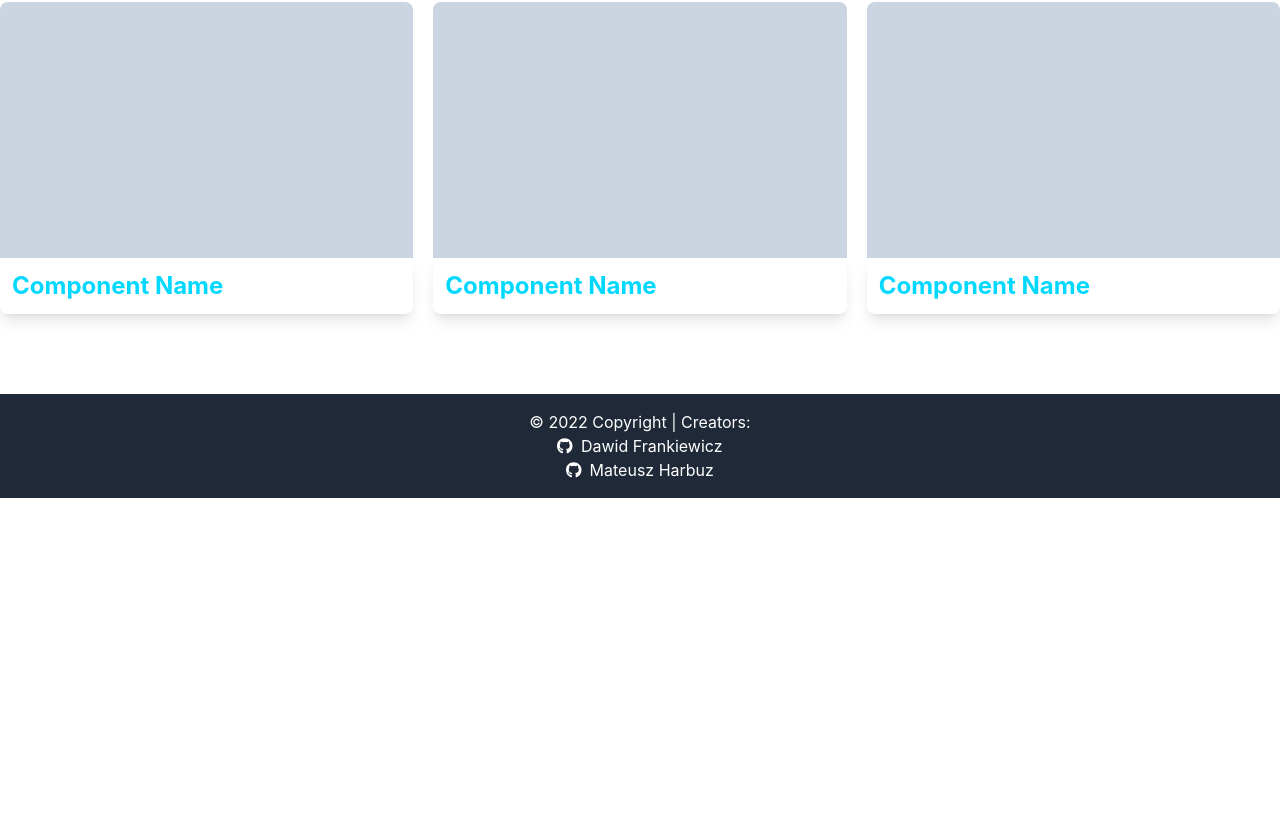
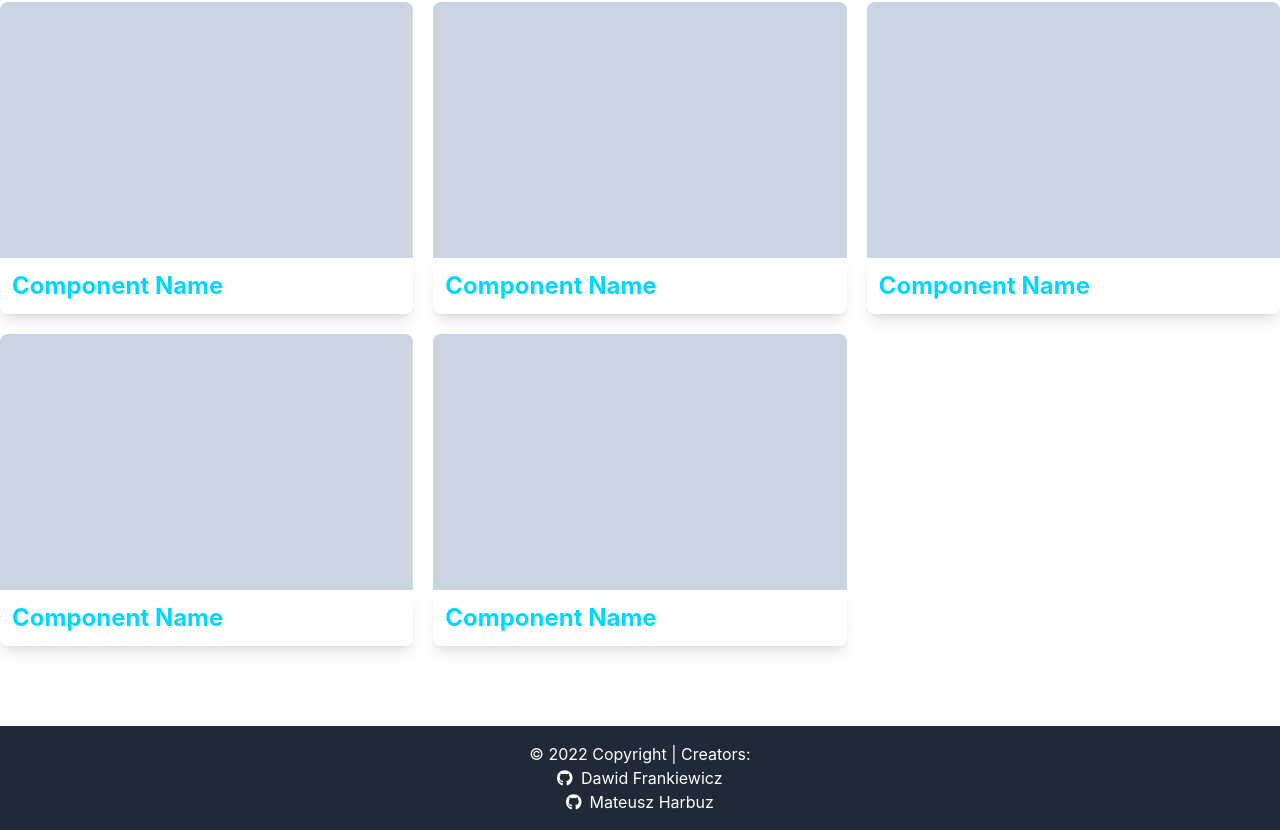
Before and after one commit to DawidFrankiewicz/react-tailwind-components, a React (Vite) app: page / in a window 1280 px wide. Shown: the part 430-1260 px from the top of the page. Before the commit the page ends 928 px from the top, so only its background shows below. Built offline with nearby package versions, Linux system fonts and the light colour scheme.

Commit message:
adding 2 more components template

```diff
--- a/src/components/ComponentsGrid.jsx
+++ b/src/components/ComponentsGrid.jsx
@@ -51,6 +51,22 @@ function App() {
 					</h3>
 				</div>
 			</div>
+			<div>
+				<div className="bg-slate-300 rounded-t-lg h-64"></div>
+				<div className=" rounded-b-lg shadow-lg p-3">
+					<h3 className="text-react-blue font-bold text-2xl">
+						Component Name
+					</h3>
+				</div>
+			</div>
+			<div>
+				<div className="bg-slate-300 rounded-t-lg h-64"></div>
+				<div className=" rounded-b-lg shadow-lg p-3">
+					<h3 className="text-react-blue font-bold text-2xl">
+						Component Name
+					</h3>
+				</div>
+			</div>
 		</main>
 	);
 }
```
